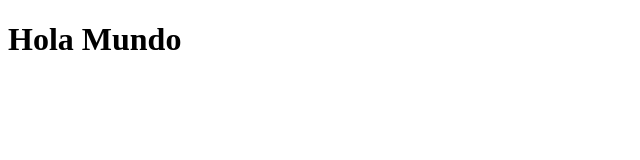
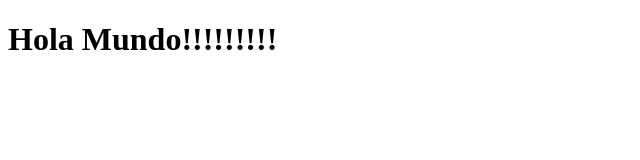
Before and after one commit to LuisMorla/finalDevOps, a website: page index.html in a window 1280 px wide. Shown: the whole page, without its empty margins (0-640 px from the left). Drawn offline with Linux system fonts and the light colour scheme.

Commit message:
Commit test

```diff
--- a/index.html
+++ b/index.html
@@ -6,6 +6,6 @@
   <title>Final Proyect</title>
 </head>
 <body>
-  <h1>Hola Mundo</h1>
+  <h1>Hola Mundo!!!!!!!!!</h1>
 </body>
 </html>
```
